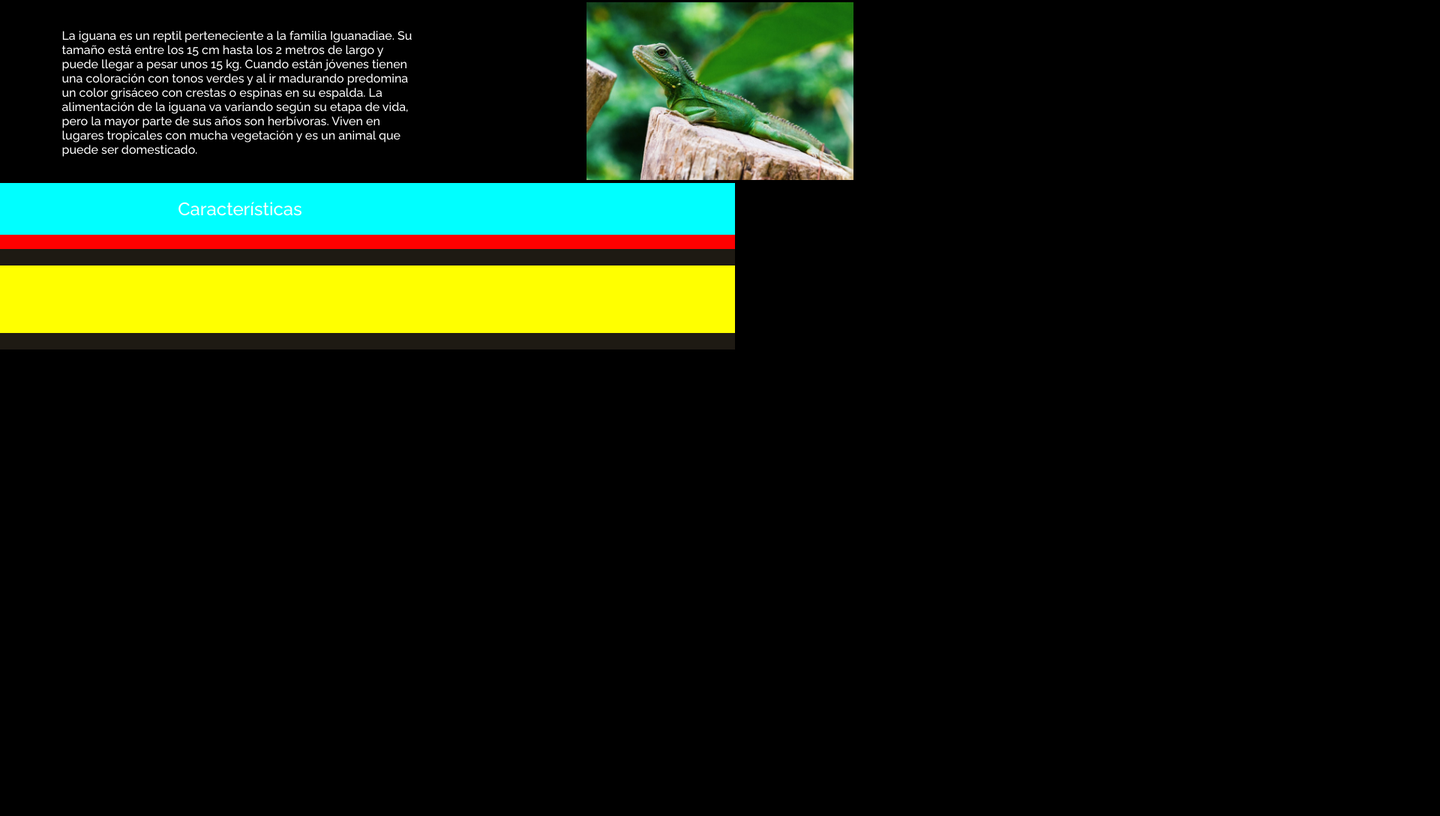
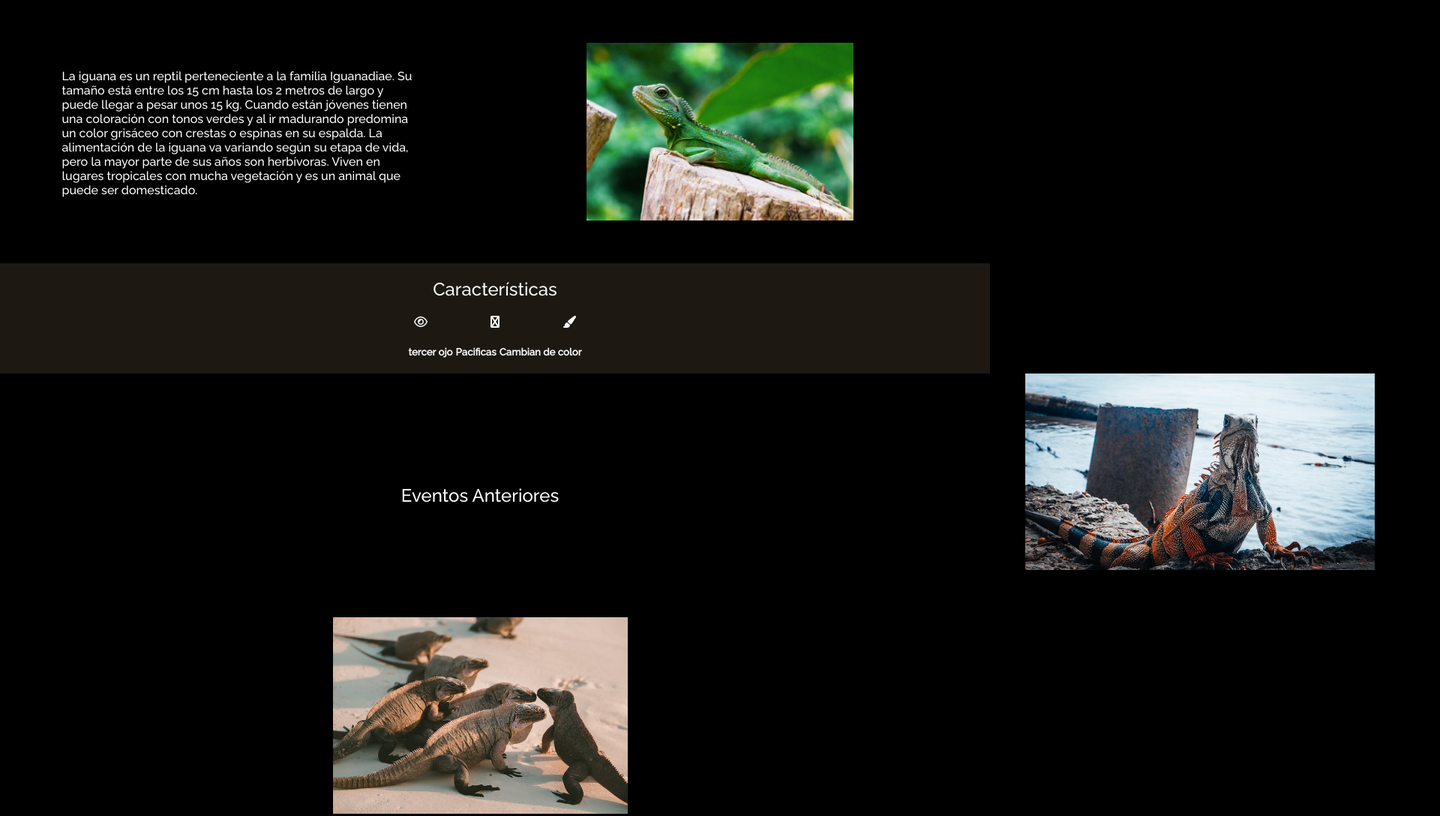
Before and after one commit to Psicomago/iguana, a plain HTML site: page index.html in a window 1280 px wide. Shown: the part 797-1885 px from the top of the page at 75% size, 1920 px wide, since content can reach past the window. Before the commit the page ends 1263 px from the top, so only its background shows below. Drawn offline with Linux system fonts and the light colour scheme.

Commit message:
second aavnace grillas

```diff
--- a/Assets/css/styles.css
+++ b/Assets/css/styles.css
@@ -34,19 +34,24 @@ header{
     /* position: aboslute; */
     width: 1280;
     height: 116;
-    background-color: aqua;
+    text-align: center;
+    background-color: transparent;
 }
 #caja-2{
-    /* position: aboslute; */
+    /* caja de iconos */
+    padding-bottom: 20px;
     width: 1280;
     height: 116;
-    background-color: red;
+    text-align: center;
+    background-color: transparent;
 }
 #caja-3{
-    /* position: aboslute; */
+    /* caja de textos de iconos*/
+    padding-bottom: 20px;
     width: 1280;
     height: 116;
-    background-color: yellow;
+    text-align: center;
+    background-color: transparent;
 }
 /* clases etiquetas */
 h1{
@@ -79,7 +84,9 @@ h5{
 i{
     padding: 20px;
     margin: 20px;
-    color: ;
+    width: 57px;
+    height: 37;
+    color: white;
     background-color: transparent;
 }
 /* clases */
@@ -113,9 +120,19 @@ i{
     background-color: #000000;
 }
 .grid2{
-    display: inline-grid;
-    grid-template-columns: 1280px repeat(2, 425px) 426;
+    display: inline-block;
+    grid-template-rows: repeat(3, 1280);
     grid-row: repeat(2, 174px);
     justify-items: center;
     align-items: center;
-    background-color: #1e1a13;
+    background-color: #1E1A13;
+    opacity: 98%;
+}
+.grid3{
+    display: inline-grid;
+    grid-template-columns: 1280px 640px 640px;
+    height: 348px;
+    justify-items: center;
+    align-items: center;
+    background-color: #000000;
+}
--- a/index.html
+++ b/index.html
@@ -12,22 +12,22 @@
 </head>
 <body class="container">
     <header>
-        <div>
+        <div class="container-fluid">
             <h1>IGUANAS</h1>
-            <img src="Assets/img/bg-header.jpg" width="1280" height="727"/>
+            <img src="Assets/img/bg-header.jpg" width="auto" height="727"/>
         </div>
     </header>
     <!-- se crea un grid usando las herramientas que ofrece css -->
-    <section class="grid" width="1280" height="348">
+    <section id="uno" class="grid" width="1280" height="348">
         <div>
             <p class="parrafo">La iguana es un reptil perteneciente a la familia Iguanadiae. Su tamaño está entre los 15 cm hasta los 2 metros de largo y puede llegar a pesar unos 15 kg. Cuando están jóvenes tienen una coloración con tonos verdes y al ir madurando predomina un color grisáceo con crestas o espinas en su espalda. La alimentación de la iguana va variando según su etapa de vida, pero la mayor parte de sus años son herbívoras. Viven en lugares tropicales con mucha vegetación y es un animal que puede ser domesticado.</p>
         </div>
         <div>
             <img src="Assets/img/iguana-1.jpg" widht="399" height="237" class="img-responsive" alt="">
         </div>
-    </section">
+    </section>
     <!-- en esta sección se utiliza fontawesome -->
-    <section id="caja-main">
+    <section id="dos" class="grid2" width="1280" height="348">
         <div id="caja-1">
             <h2>Características</h2>
         </div>
@@ -37,9 +37,26 @@
             <i class="fas fa-paint-brush dpinline"></i>
         </div>
         <div id="caja-3">
-            <h5>tercer ojo</h5>
-            <h5>Pacificas</h5>
-            <h5>Cambian de color</h5>
+            <h5 class="dpinline">tercer ojo</h5>
+            <h5 class="dpinline">Pacificas</h5>
+            <h5 class="dpinline">Cambian de color</h5>
+        </div>
+    </section>
+    <section id="tres" class="grid3" width="1280" height="340">
+        <div id="caja-4">
+            <h2>Eventos Anteriores</h2>
+        </div>
+        <div id="caja-5">
+            <img src="Assets/img/iguana-2.jpg" widht="316" height="262" class="img-responsive" />
+            <h3>Simposio VeganDB</h3>
+        </div>
+        <div id="caja-6">
+            <img src="Assets/img/iguana-3.jpg" widht="316" height="262" class="img-responsive"/>
+            <h3>Machine learning 101</h3>
+        </div>
+        <div id="caja-7">
+            <img src="Assets/img/iguana-4.jpg" widht="316" height="262" class="img-responsive"/>
+            <h3>Scrum sin scream</h3>
         </div>
     </section>
     <!-- <section id="Eventos-Anteriores">
```
